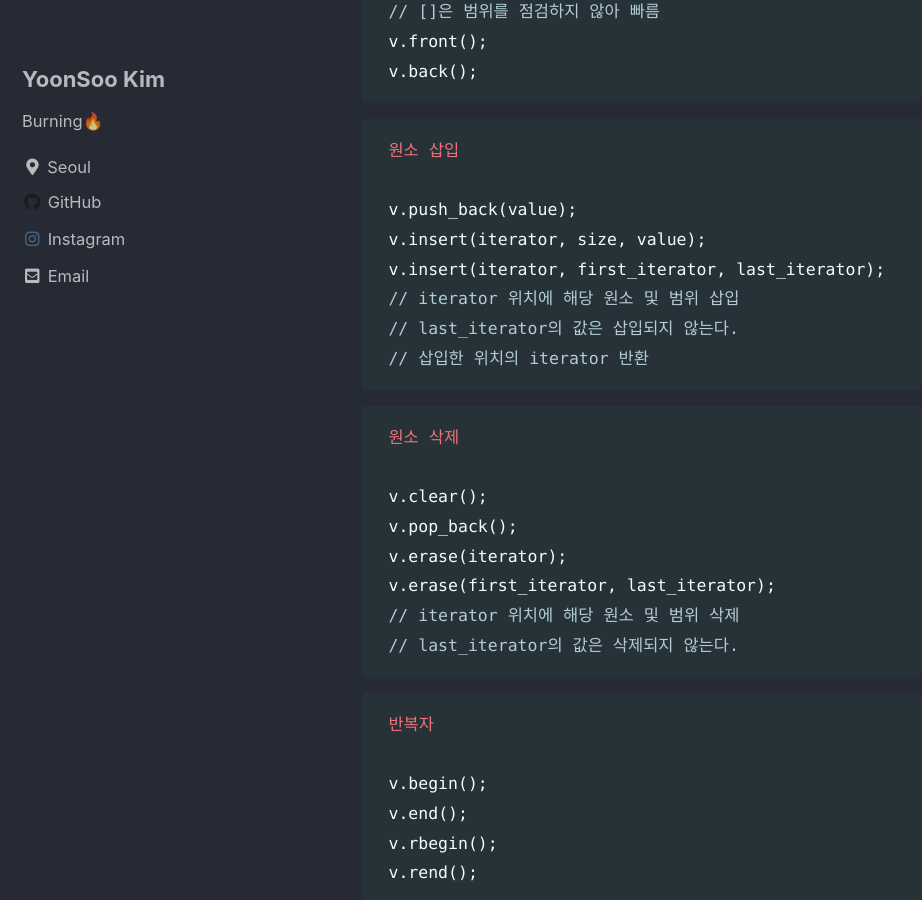
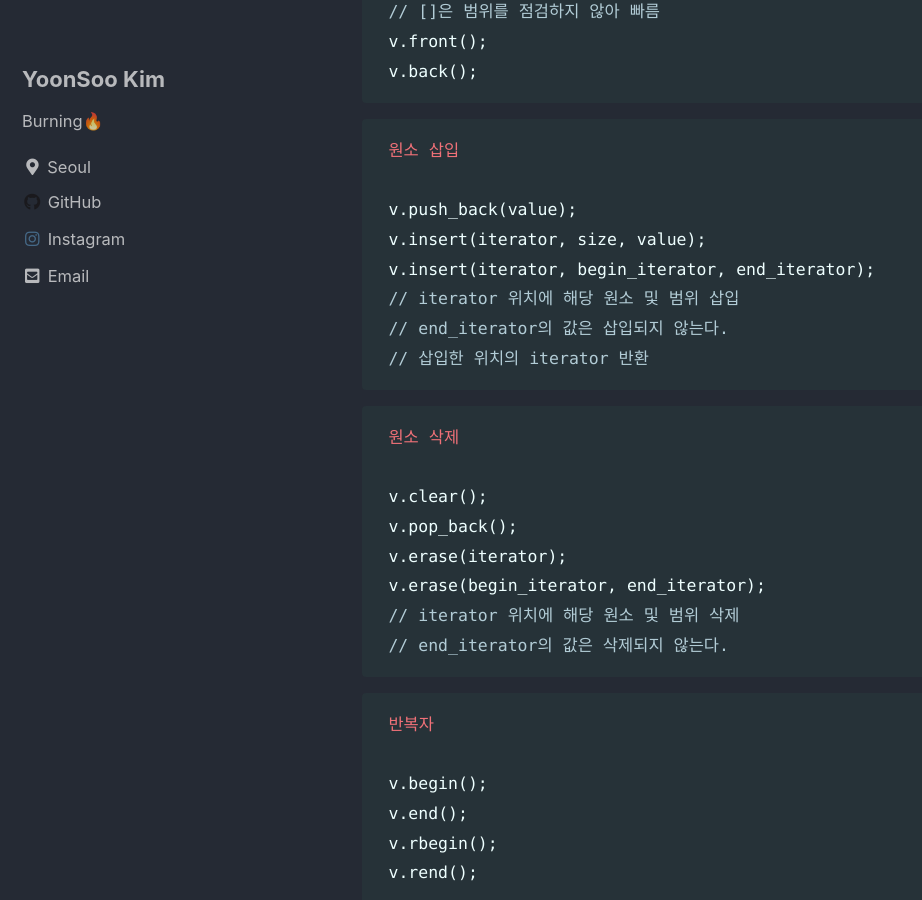
Before and after one commit to blackbeaver37/blackbeaver37.github.io, a Jekyll site: the page built from _posts/2020-07-24-stl_container_cpp.md, in a window 1280 px wide and 900 px high, scrolled down 1151 px. Shown: the whole window, without its empty margins (0-922 px from the left). Built offline with Jekyll 4.4.1, drawn with Linux system fonts in a browser that asks for light colours; cached includes are drawn as plain includes; some of the changed text lies outside the part shown.

Commit message:
Update 2020-07-24-stl_container_cpp.md

````diff
--- a/_posts/2020-07-24-stl_container_cpp.md
+++ b/_posts/2020-07-24-stl_container_cpp.md
@@ -52,9 +52,9 @@ last_modified_at: 2020-07-24T04:00:00-05:00
 
     v.push_back(value);
     v.insert(iterator, size, value);
-    v.insert(iterator, first_iterator, last_iterator);
+    v.insert(iterator, begin_iterator, end_iterator);
     // iterator 위치에 해당 원소 및 범위 삽입
-    // last_iterator의 값은 삽입되지 않는다.
+    // end_iterator의 값은 삽입되지 않는다.
     // 삽입한 위치의 iterator 반환
     ```
 
@@ -64,9 +64,9 @@ last_modified_at: 2020-07-24T04:00:00-05:00
     v.clear();
     v.pop_back();
     v.erase(iterator);
-    v.erase(first_iterator, last_iterator);
+    v.erase(begin_iterator, end_iterator);
     // iterator 위치에 해당 원소 및 범위 삭제
-    // last_iterator의 값은 삭제되지 않는다.
+    // end_iterator의 값은 삭제되지 않는다.
     ```
 
     ```c++
@@ -138,9 +138,9 @@ last_modified_at: 2020-07-24T04:00:00-05:00
     dq.push_front(value);
     dq.push_back(value);
     dq.insert(iterator, size, value);
-    dq.insert(iterator, first_iterator, last_iterator;
+    dq.insert(iterator, begin_iterator, end_iterator;
     // iterator 위치에 해당 원소 및 범위 삽입
-    // last_iterator의 값은 삽입되지 않는다.
+    // end_iterator의 값은 삽입되지 않는다.
     // 앞 뒤 중 원소가 적은 곳에 삽입
     // 삽입한 위치의 iterator 반환
     ```
@@ -152,9 +152,9 @@ last_modified_at: 2020-07-24T04:00:00-05:00
     dq.pop_front();
     dq.pop_back();
     dq.erase(iterator);
-    dq.erase(first_iterator, last_iterator);
+    dq.erase(begin_iterator, end_iterator);
     // iterator 위치에 해당 원소 및 범위 삭제
-    // last_iterator의 값은 삭제되지 않는다.
+    // end_iterator의 값은 삭제되지 않는다.
     ```
 
     ```c++
````
